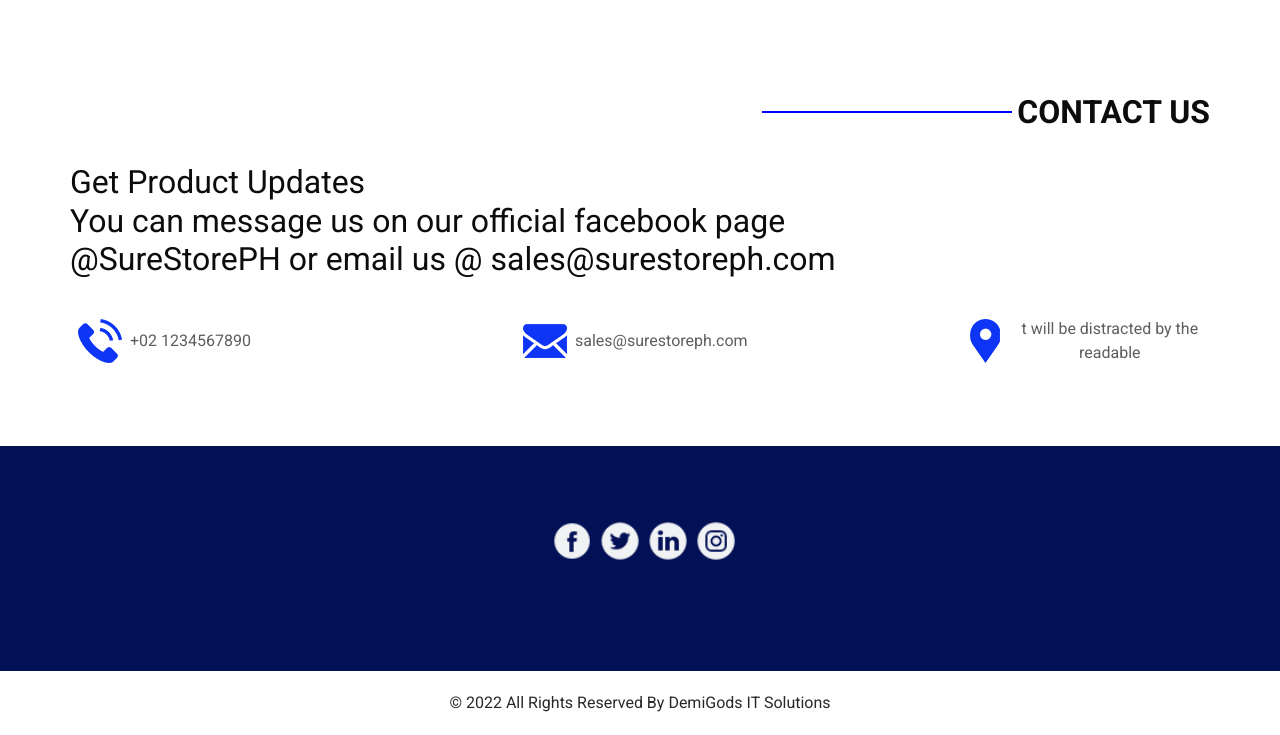
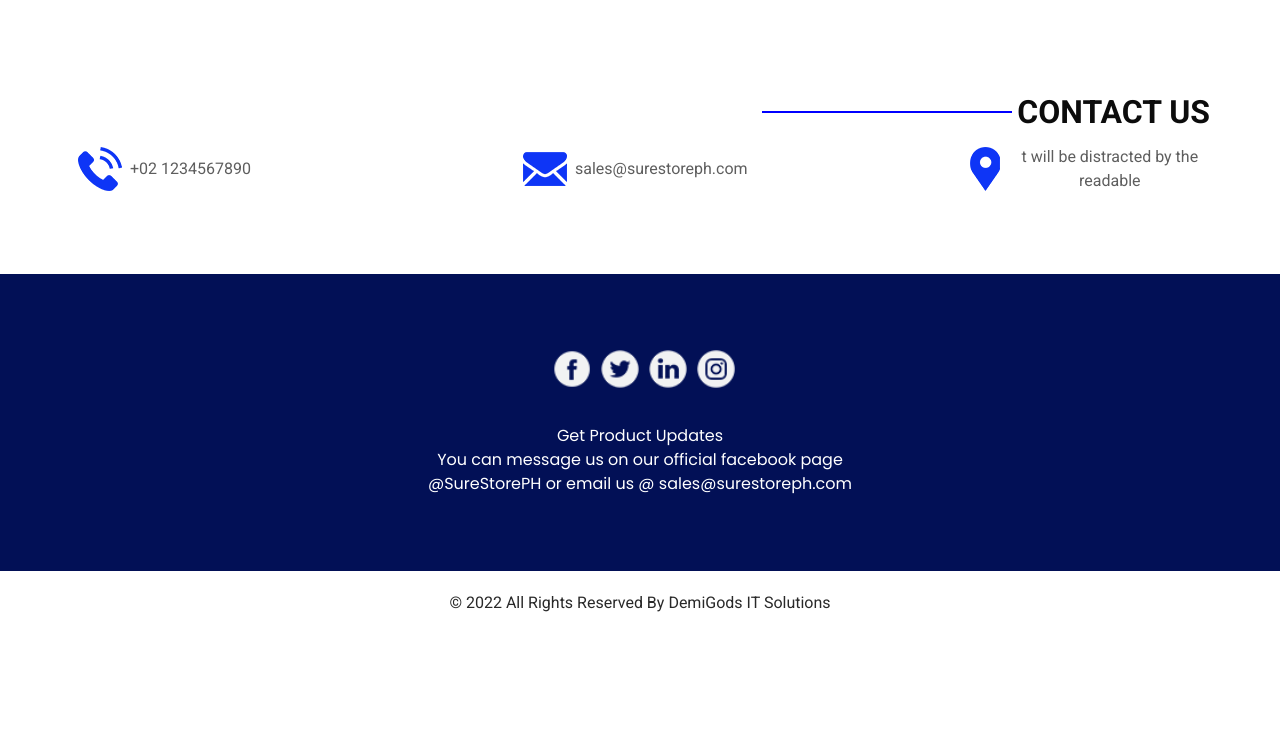
Before and after one commit to 21revo7/SureStore, a plain HTML site: page index.html in a window 1280 px wide. Shown: the part 2858-3593 px from the top of the page. After the commit the page ends 3493 px from the top, so only its background shows below. Drawn offline with nearby package versions, Linux system fonts and the light colour scheme.

Commit message:
Update index.html

```diff
--- a/index.html
+++ b/index.html
@@ -396,12 +396,7 @@
                 </div>
               </div> -->
 
-              <br>
-              <h2 style="align-items: center;">Get Product Updates <br>
-                You can message us on our official facebook page <br>
-                @SureStorePH or email us @ sales@surestoreph.com</h2>
 
-                <br>
 
 
 
@@ -477,7 +472,9 @@
       </div>
       <div>
         <p>
-
+          Get Product Updates <br>
+          You can message us on our official facebook page <br>
+          @SureStorePH or email us @ sales@surestoreph.com
         </p>
       </div>
     </div>
```
